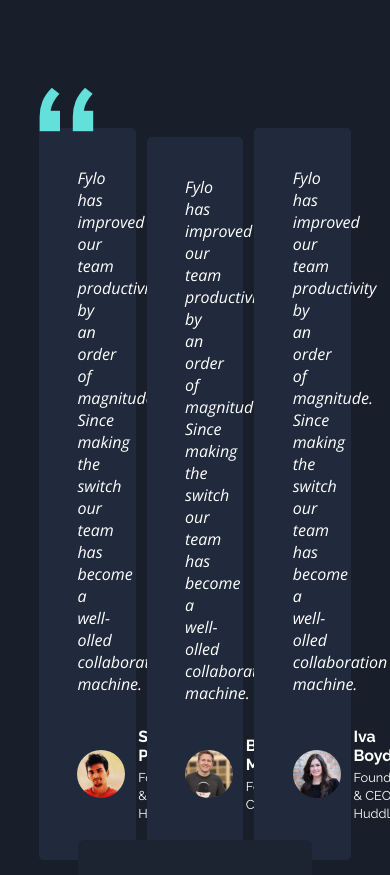
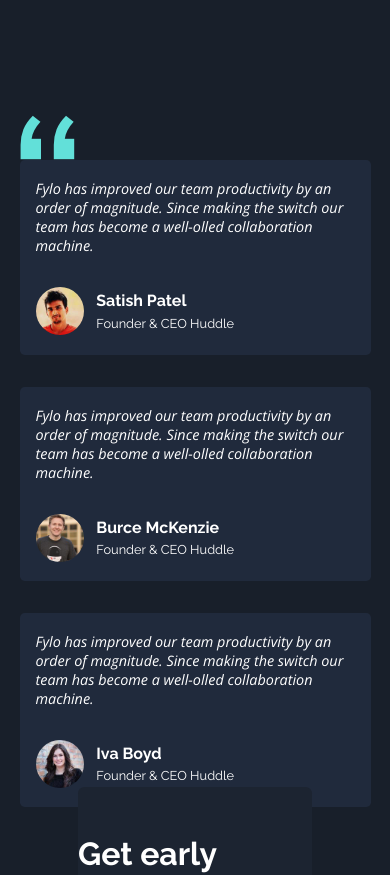
Before and after one commit to victorguirra/fylo, a React (Create React App) app: page / in a window 390 px wide. Shown: the part 2500-3375 px from the top of the page. Built offline with nearby package versions, Linux system fonts and the light colour scheme.

Commit message:
responsive testimonials section

```diff
--- a/src/components/Cards/Testimonials/styles.ts
+++ b/src/components/Cards/Testimonials/styles.ts
@@ -11,6 +11,12 @@
     p {
         color:${({ theme }) => theme.colors.text_primary };
         font-family:${({ theme }) => theme.fonts.secondary };
+    }
+
+    @media(max-width:1240px) {
+        p {
+            font-size:.9rem;
+        }
     }
 `;
 
--- a/src/pages/Home/sections/Main/Testimonials/styles.ts
+++ b/src/pages/Home/sections/Main/Testimonials/styles.ts
@@ -1,7 +1,7 @@
 import styled from 'styled-components';
 
 export const Container = styled.section`
-    width:80%;
+    width:90%;
 
     margin-top:12rem;
     margin-bottom:5rem;
@@ -15,10 +15,24 @@
     .testimonialCard {
         width:31%;
     }
+
+    @media(max-width:1240px) {
+        flex-direction:column;
+
+        .testimonialCard {
+            width:100%;
+            margin-top:2rem;
+            padding:1.2rem 1rem;
+        }
+    }
 `;
 
 export const QuotesImg = styled.img`
     position:absolute;
     top:-2.6rem;
     left:0;
+
+    @media(max-width:1240px) {
+        top:-.8rem;
+    }
 `;
```
